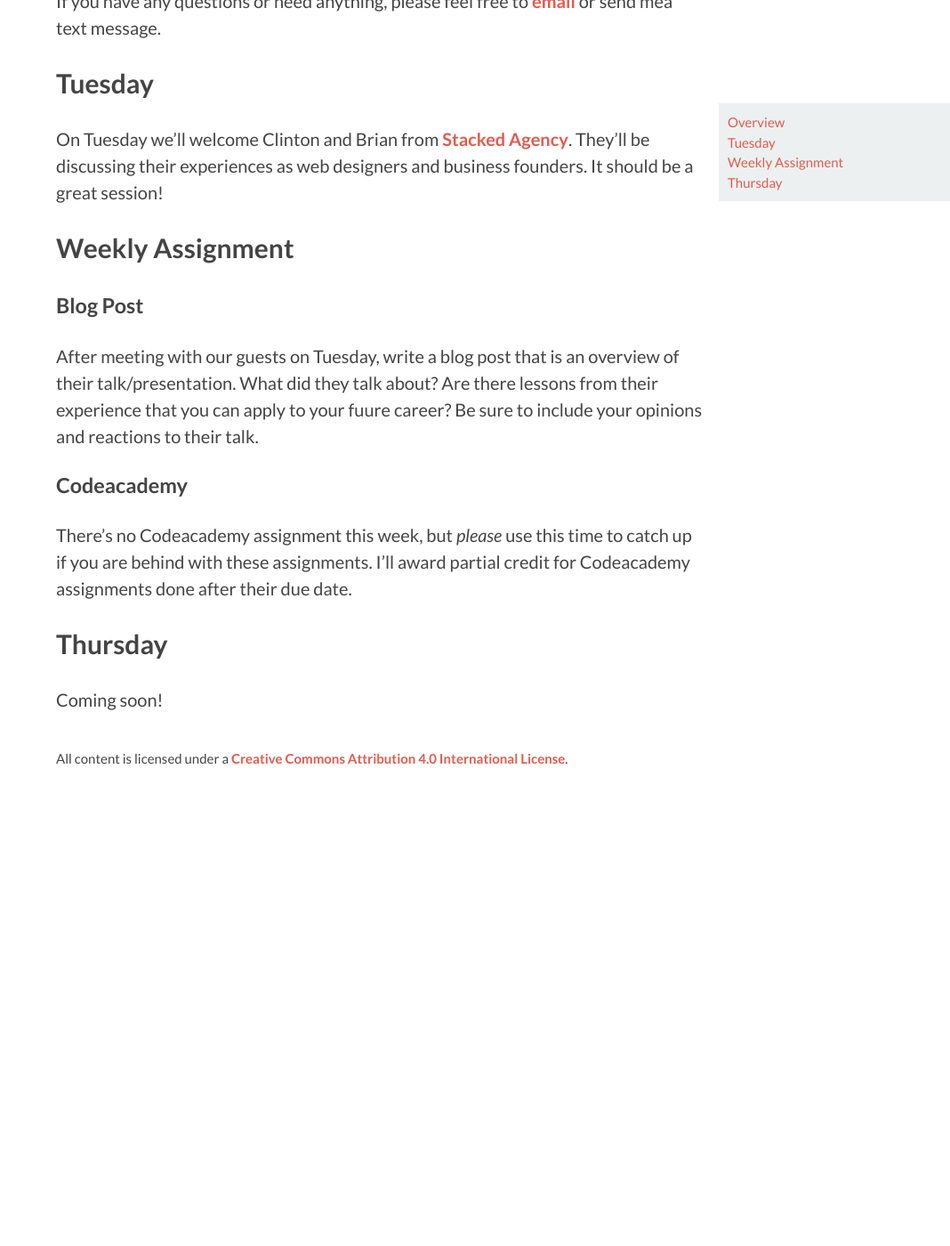
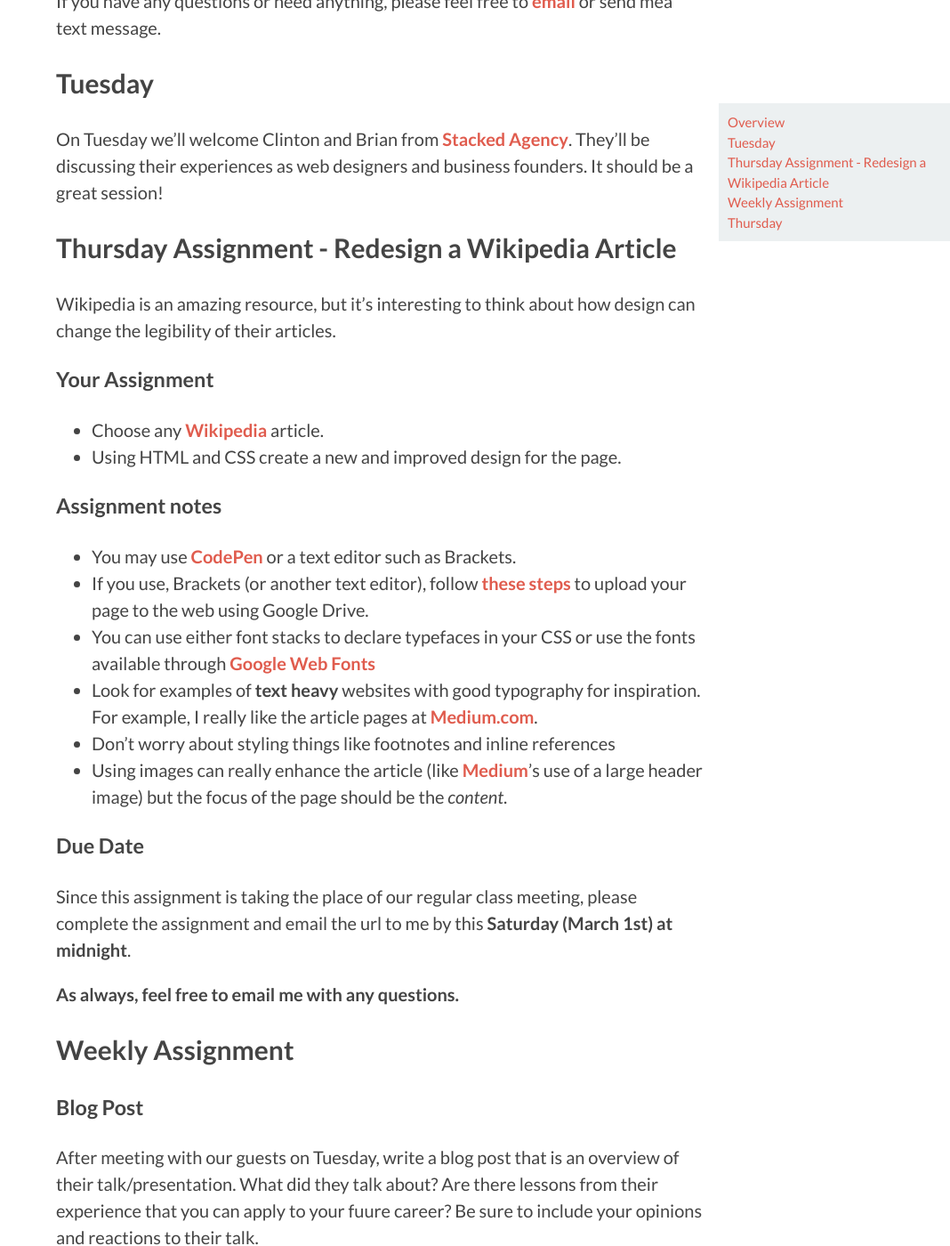
Before and after one commit to DMD1070/DMD1070.github.io, a Jekyll site: the page built from lessons/ooo-feb24.md, in a window 1280 px wide and 1400 px high, scrolled down 563 px. Shown: the whole window at 89% size, without its empty margins (212-1280 px from the left). Built offline with Jekyll 4.4.1, drawn with Linux system fonts in a browser that asks for light colours; Markdown is read by kramdown in place of the engine named in the settings; before the commit the page ends 1447 px from its top, so only the background shows below that.

Commit message:
add Thursday assignment

```diff
--- a/lessons/ooo-feb24.md
+++ b/lessons/ooo-feb24.md
@@ -19,6 +19,32 @@ If you have any questions or need anything, please feel free to [email](mailto:a
 
 On Tuesday we'll welcome Clinton and Brian from [Stacked Agency](http://www.stackedagency.com/). They'll be discussing their experiences as web designers and business founders. It should be a great session!
 
+
+## Thursday Assignment  - Redesign a Wikipedia Article
+
+Wikipedia is an amazing resource, but it's interesting to think about how design can change the legibility of their articles.
+
+### Your Assignment
+
+- Choose any [Wikipedia](http://en.wikipedia.org/wiki/Main_Page) article.
+- Using HTML and CSS create a new and improved design for the page.
+
+### Assignment notes
+
+- You may use [CodePen](http://codepen.io/) or a text editor such as Brackets.
+- If you use, Brackets (or another text editor), follow [these steps](https://support.google.com/drive/answer/2881970?hl=en) to upload your page to the web using Google Drive.
+- You can use either font stacks to declare typefaces in your CSS or use the fonts available through [Google Web Fonts](https://www.google.com/fonts)
+- Look for examples of **text heavy** websites with good typography for inspiration. For example, I really like the article pages at [Medium.com](https://medium.com/).
+- Don't worry about styling things like footnotes and inline references
+- Using images can really enhance the article (like [Medium](https://medium.com/)'s use of a large header image) but the focus of the page should be the *content*.
+
+### Due Date
+
+Since this assignment is taking the place of our regular class meeting, please complete the assignment and email the url to me by this **Saturday (March 1st) at midnight**.
+
+**As always, feel free to email me with any questions.**
+
+
 ## Weekly Assignment
 
 ### Blog Post
```
